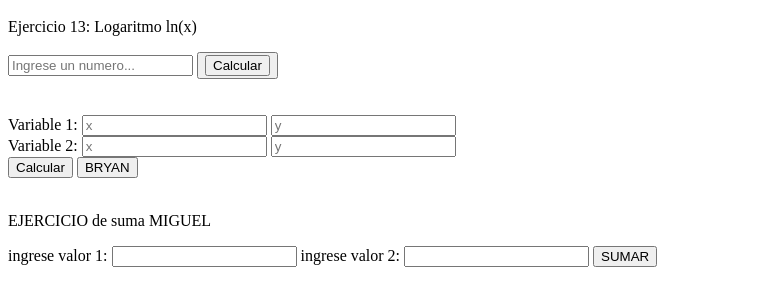
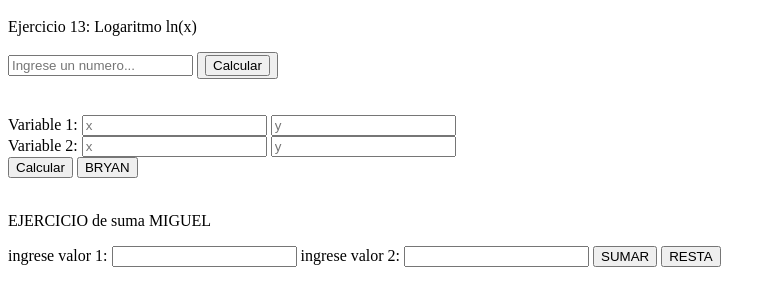
Before and after one commit to osvinfor/SISTEMAS_INTEGRACION, a plain HTML site: page index.html in a window 1280 px wide. Shown: the part 48-354 px from the top of the page, without its empty margins (0-776 px from the left). Drawn offline with Linux system fonts and the light colour scheme.

Commit message:
agregue operacion de resta

```diff
--- a/index.html
+++ b/index.html
@@ -27,6 +27,7 @@
 		<label>ingrese valor 2:</label>
         <input type="number" name="b" id="b">
 		<input type="button" value="SUMAR" onclick="sumar()">
+		<input type="button" value="RESTA" onclick="resta()">
 
 		<script src="js.js"></script>
 	</body>
--- a/js.js
+++ b/js.js
@@ -39,3 +39,9 @@ function multiplicacion() {
         var suma = num1 + num2;
         alert('la suma es: '+suma);
     }
+    function resta(){
+        var num1 = parseInt(document.getElementById('a').value);
+        var num2 = parseInt(document.getElementById('b').value);
+        var resta = num1 - num2;
+        alert('la resta es: '+resta);
+    }
```
